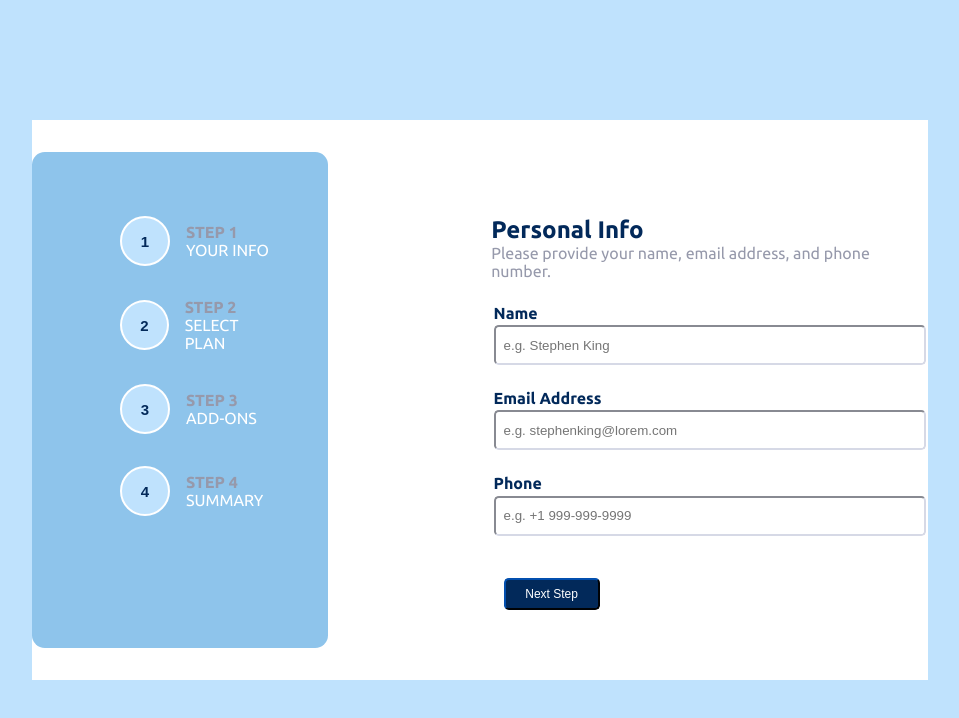
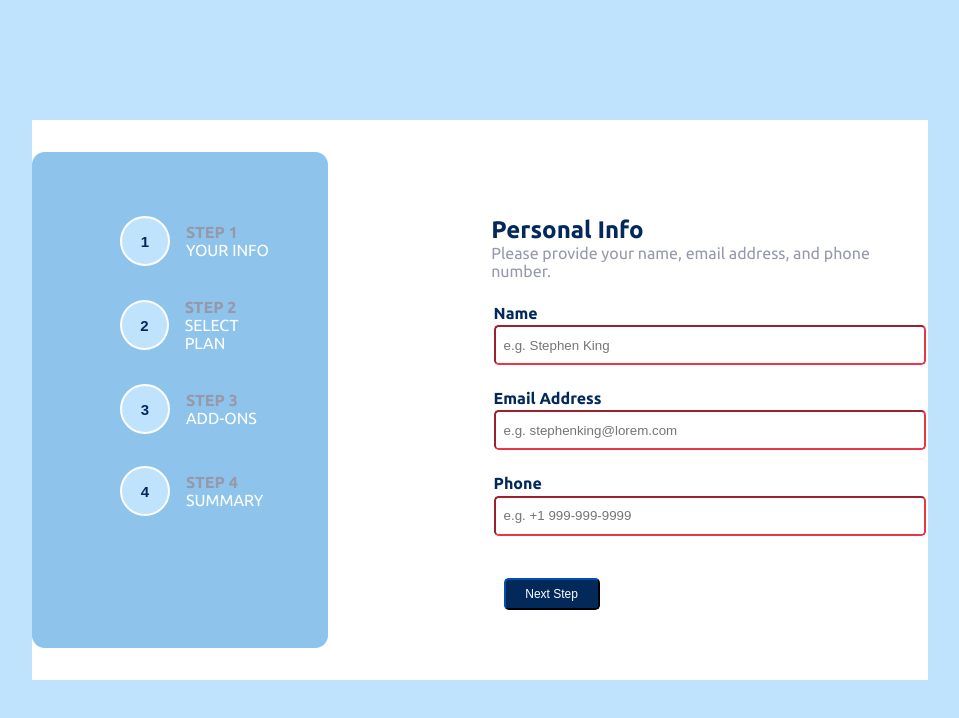
Before and after one commit to mnavai/multistepsform-reactapp, a React (Create React App) app: page / in a window 1280 px wide. Shown: the top 718 px of the page, without its empty margins (160-1119 px from the left). Built offline with nearby package versions, Linux system fonts and the light colour scheme; the HTML template or start-up script is replaced by a standard one.

Commit message:
fixing error displaying on submission

```diff
--- a/src/components/Input/Input.css
+++ b/src/components/Input/Input.css
@@ -16,7 +16,6 @@
 .error-text {
     color: rgb(237, 53, 72);
     padding-bottom: 0.2rem;
-
 }
 .form-input {
     height: 2.5rem;
@@ -25,3 +24,10 @@
     padding: 0.5rem;
     border-color: rgb(214, 217, 230);
 }
+.form-input-error{
+    height: 2.5rem;
+    width: 27rem;
+    border-radius: 0.3rem;
+    padding: 0.5rem;
+    border-color: rgb(237, 53, 72);
+}
--- a/src/components/Input/Input.jsx
+++ b/src/components/Input/Input.jsx
@@ -1,7 +1,7 @@
 import "./Input.css";
 
 const Input = ({ id, labelName, type, placeholder, onChange, value, error }) => {
-  const hasError = value === "";
+
 
   return (
     <div className="field-group">
@@ -9,12 +9,12 @@ const Input = ({ id, labelName, type, placeholder, onChange, value, error }) =>
         <label className="form-label" htmlFor={id}>
           {labelName}
         </label>
-        {hasError && <label className="error-text">{error}</label>}
+        {value === "" && <label className="error-text">{error}</label>}
       </div>
       <input
         type={type}
         id={id}
-        className={`form-input ${hasError ? 'error-text' : ''}`}
+        className={`form-input ${value === "" ? 'form-input-error' : ''}`}
         placeholder={placeholder}
         onChange={onChange}
         value={value}
```
